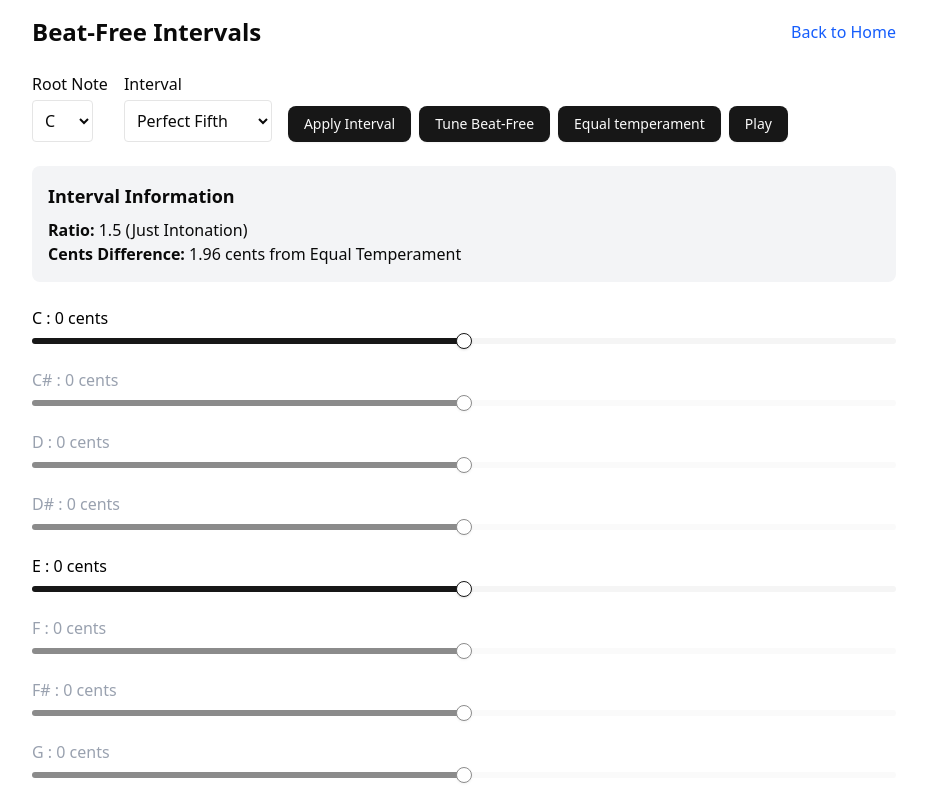
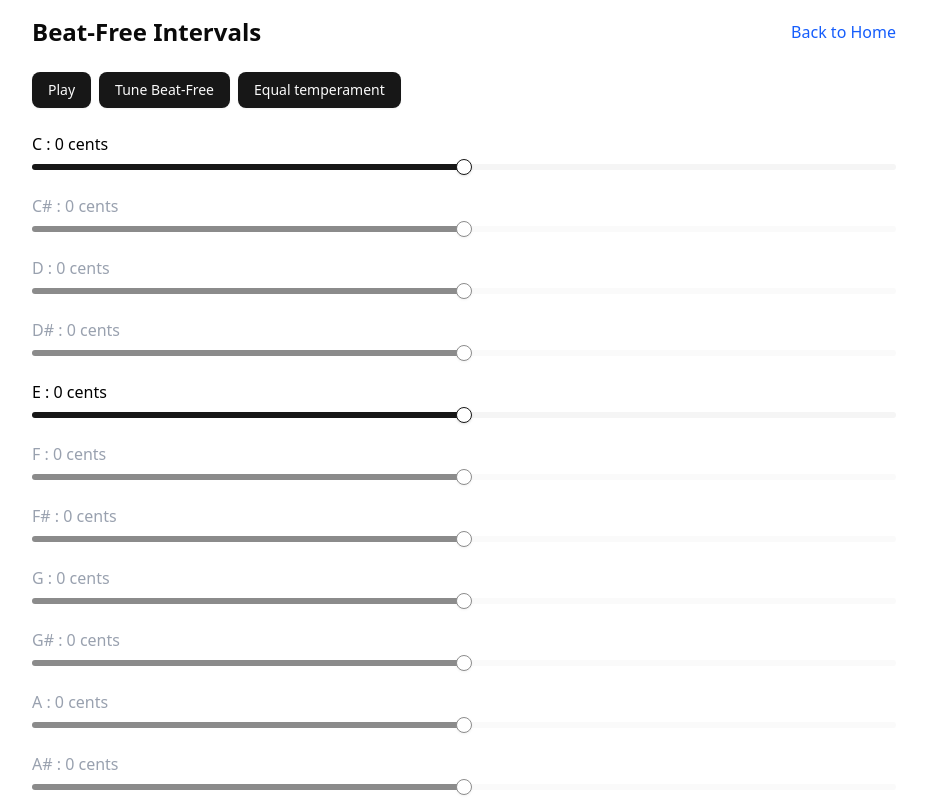
Before and after one commit to szabyg/clear-chord, a React (Vite) app: page /triad-tuner/beat-free-intervals in a window 1280 px wide. Shown: the top 800 px of the page, without its empty margins (176-1103 px from the left). Built offline with nearby package versions, Linux system fonts and the light colour scheme.

Commit message:
Remove interval selection functionality and simplify BeatFreeIntervals component

```diff
--- a/src/BeatFreeIntervals.tsx
+++ b/src/BeatFreeIntervals.tsx
@@ -85,9 +85,6 @@ export default function BeatFreeIntervals() {
     "beatFreeActiveNotes",
     initialActives
   );
-  const [rootNote, setRootNote] = useState("C");
-  const [selectedInterval, setSelectedInterval] =
-    useState<IntervalName>("Perfect Fifth");
   const animationRef = useRef<number | null>(null);
 
   // Track whether the update is from a slider adjustment
@@ -102,27 +99,6 @@ export default function BeatFreeIntervals() {
       targetDetuneCents,
       isSliderAdjustment
     );
-
-  const applySelectedInterval = () => {
-    // Get the root note index
-    const rootIndex = NOTE_NAMES.indexOf(rootNote);
-
-    // Get the interval details
-    const interval = INTERVALS[selectedInterval];
-
-    // Calculate the second note index
-    const secondNoteIndex = (rootIndex + interval.semitones) % 12;
-    const secondNote = NOTE_NAMES[secondNoteIndex];
-
-    // Set the root note and second note as active
-    const newActiveNotes = { ...initialActives };
-    newActiveNotes[rootNote] = true;
-    newActiveNotes[rootNote + "'"] = true;
-    newActiveNotes[secondNote] = true;
-    newActiveNotes[secondNote + "'"] = true;
-
-    setActiveNotes(newActiveNotes);
-  };
 
   const tuneBeatFree = () => {
     // Ensure this is not treated as a slider adjustment
@@ -143,8 +119,6 @@ export default function BeatFreeIntervals() {
 
     // If no active notes, do nothing
     if (lowestNoteIndex === -1) return;
-
-    const lowestNote = NOTE_NAMES[lowestNoteIndex];
 
     // Create new detune cents object
     const newDetuneCents = { ...initialDetunes };
@@ -322,60 +296,13 @@ export default function BeatFreeIntervals() {
         </div>
 
         <div className="flex flex-col md:flex-row gap-4">
-          <div>
-            <label className="block font-medium mb-1">Root Note</label>
-            <select
-              className="border p-2 rounded"
-              value={rootNote}
-              onChange={(e) => setRootNote(e.target.value)}
-            >
-              {NOTE_NAMES.map((note) => (
-                <option key={note} value={note}>
-                  {note}
-                </option>
-              ))}
-            </select>
-          </div>
-          <div>
-            <label className="block font-medium mb-1">Interval</label>
-            <select
-              className="border p-2 rounded"
-              value={selectedInterval}
-              onChange={(e) =>
-                setSelectedInterval(e.target.value as IntervalName)
-              }
-            >
-              {(Object.keys(INTERVALS) as IntervalName[]).map((interval) => (
-                <option key={interval} value={interval}>
-                  {interval}
-                </option>
-              ))}
-            </select>
-          </div>
           <div className="flex flex-wrap items-end gap-2">
-            <Button onClick={applySelectedInterval}>Apply Interval</Button>
-            <Button onClick={tuneBeatFree}>Tune Beat-Free</Button>
-            <Button onClick={resetPitches}>Equal temperament</Button>
             <Button onClick={togglePlayback}>
               {isPlaying ? "Stop" : "Play"}
             </Button>
+            <Button onClick={tuneBeatFree}>Tune Beat-Free</Button>
+            <Button onClick={resetPitches}>Equal temperament</Button>
           </div>
-        </div>
-
-        <div className="mt-4 p-4 bg-gray-100 rounded-md">
-          <h2 className="text-lg font-semibold mb-2">Interval Information</h2>
-          <p>
-            <strong>Ratio:</strong> {INTERVALS[selectedInterval].ratio} (Just
-            Intonation)
-          </p>
-          <p>
-            <strong>Cents Difference:</strong>{" "}
-            {calculateCentsDifference(
-              INTERVALS[selectedInterval].ratio,
-              INTERVALS[selectedInterval].semitones
-            ).toFixed(2)}{" "}
-            cents from Equal Temperament
-          </p>
         </div>
 
         {NOTE_NAMES.map((note) => (
```
